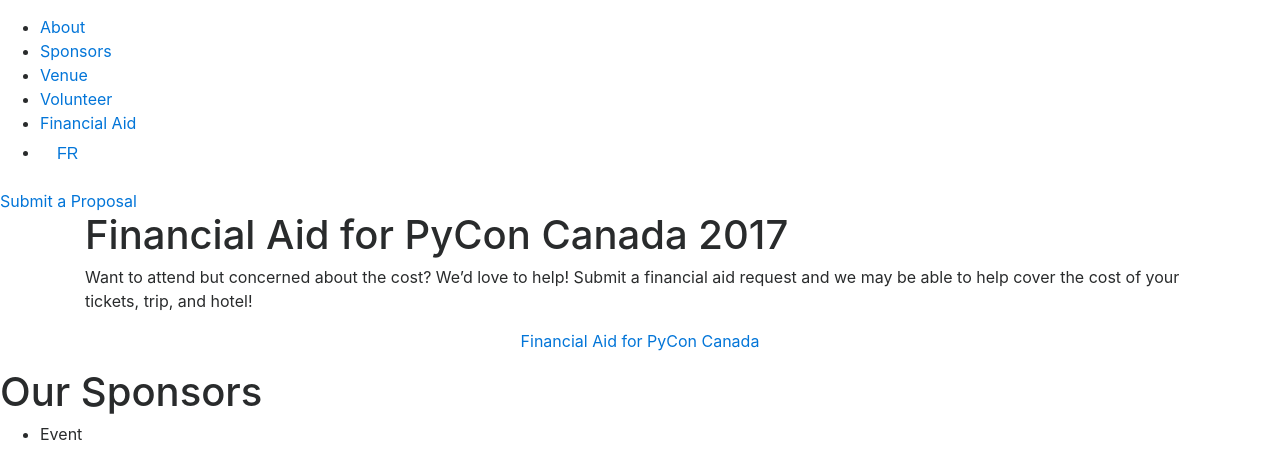
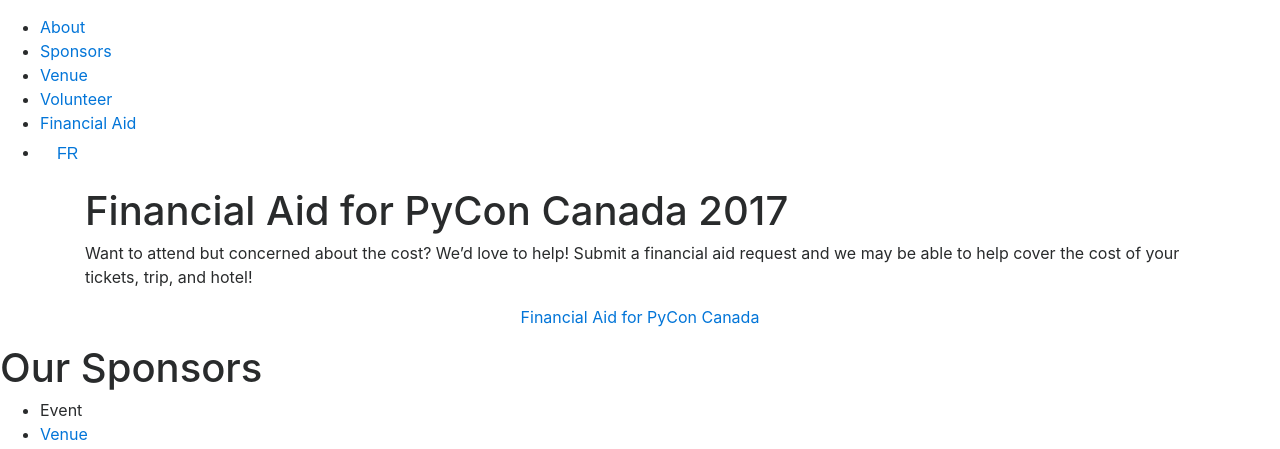
Before and after one commit to pyconca/2017-web, a Django app: page /fa/ in a window 1280 px wide. Shown: the part 317-766 px from the top of the page. Run offline with Django 3.2, Linux system fonts and the light colour scheme; data that the repository does not hold is empty; some libraries are stand-ins or nearby versions.

Commit message:
removed CfP buttons

```diff
--- a/pyconca2017/templates/components/layout/header.html
+++ b/pyconca2017/templates/components/layout/header.html
@@ -59,8 +59,5 @@
         </li>
       </ul>
     </nav>
-    <div class="c-head__btn-group">
-      <a class="c-btn c-btn--primary" href="https://www.papercall.io/pyconca2017">{% trans "Submit a Proposal" %}</a>
-    </div>
   </div>
 </header>
--- a/pyconca2017/templates/pages/home.html
+++ b/pyconca2017/templates/pages/home.html
@@ -16,8 +16,6 @@
         {% include 'components/svgs/svg-logo-full.html' %}
         <br/>
         <br/>
-        <h2><a href="https://www.papercall.io/pyconca2017"
-               class="c-btn c-btn--primary">{% trans "Submit a Proposal" %}</a></h2>
         <br/>
         <br/>
 
```
